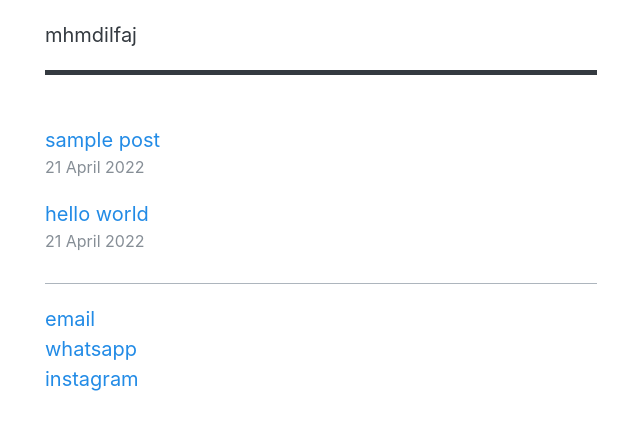
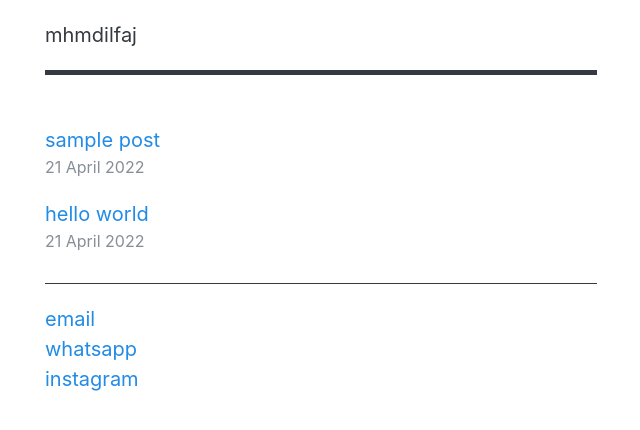
Before and after one commit to mhmdilfaj/mhmdilfaj.github.io, a Jekyll site: the page built from index.html, in a window 1280 px wide. Shown: the top 430 px of the page, without its empty margins (319-959 px from the left). Built offline with Jekyll 4.4.1, drawn with Linux system fonts in a browser that asks for light colours.

Commit message:
Update stylesheet.css

```diff
--- a/assets/stylesheet.css
+++ b/assets/stylesheet.css
@@ -29,7 +29,7 @@
   --black: #000;
 
   --link-color: var(--blue);
-  --border-color: var(--gray-500);
+  --border-color: var(--fg-color);
   --fg-color: var(--gray-800);
   --bg-color: #fff;
 
```
